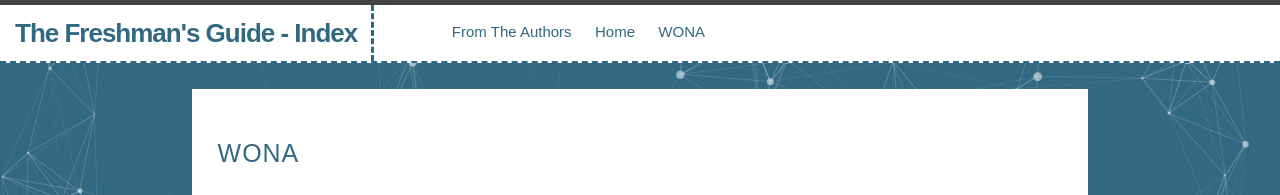
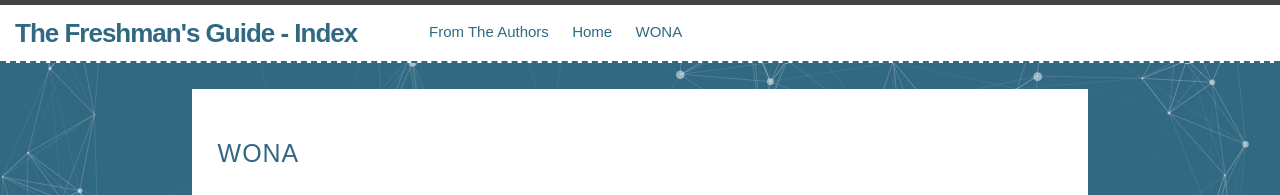
Before and after one commit to ankg/TheFreshmenGuide-WONA, a Jekyll site: the page built from wona.md, in a window 1280 px wide. Shown: the top 195 px of the page. Built offline with Jekyll 4.4.1, drawn with Linux system fonts in a browser that asks for light colours; Markdown is read by kramdown in place of the engine named in the settings.

Commit message:
Improves media queries and mobile css

```diff
--- a/css/common.css
+++ b/css/common.css
@@ -39,8 +39,3 @@
 .ch-grid li:after, .ch-grid li:before {
 	outline: none;
 }
-@media screen and (max-width: 360px){
-	body{
-		max-width: 100%;
-	}
-}
--- a/css/header.css
+++ b/css/header.css
@@ -8,17 +8,30 @@
 	margin-left: 0px;
 	margin-right: 0px;
 	padding-left: 15px;
-	padding-right: 35px;
 	width: 100%;
 }
 .site-title{
 	color: #316882 !important;
 	font-weight:600;
-	border-right: 3px dashed #316882;
-	padding-right: 2%;
+}
+.site-nav{
+	position: relative;
+	right: 4%;
 }
 .site-nav .page-link{
 	color: #316882 !important;
 	font-weight:500;
 	font-size: 15px;
 }
+@media screen and (max-width: 800px){
+	body{
+		max-width: 100%;
+		font-size: 11px;
+	}
+	.site-title{
+		font-size: 1.4em;
+	}
+	.site-nav .page-link{
+		font-size: 0.8em !important;
+	}
+}
```
Also changed, not shown: css/index.css (+10 -0 lines).
